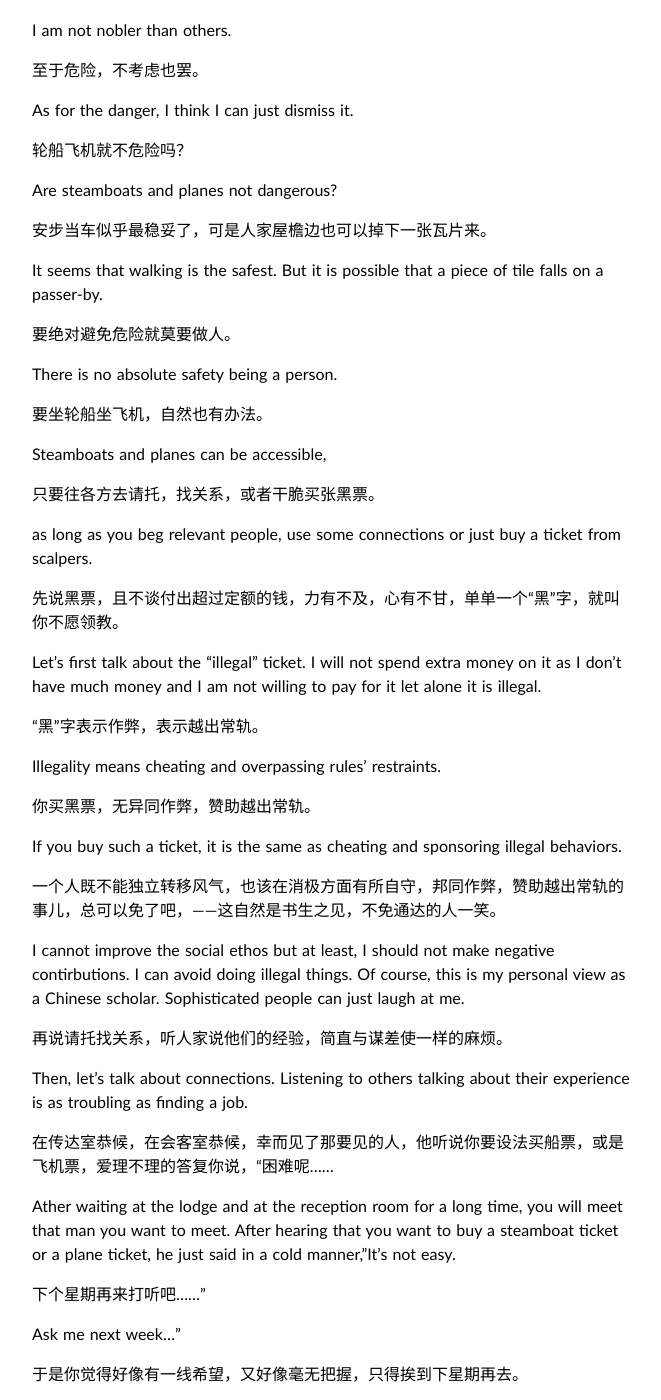
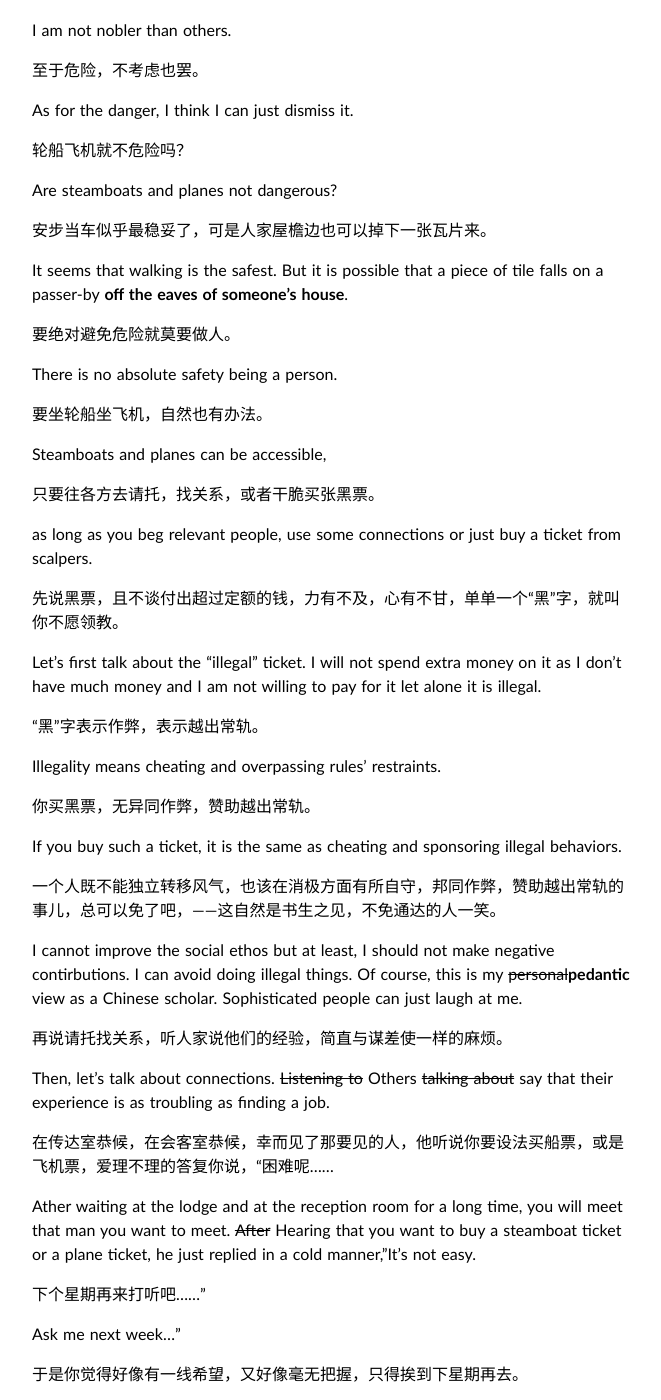
Before and after one commit to xlhhai/xlhhai.github.io, a Jekyll site: the page built from _posts/2016-11-23-I-took-a-wooden-boat.md, in a window 1280 px wide and 1400 px high, scrolled down 1019 px. Shown: the whole window, without its empty margins (308-969 px from the left). Built offline with Jekyll 4.4.1, drawn with Linux system fonts in a browser that asks for light colours; some web fonts are replaced; comment, search, counter and statistics services are not loaded; some of the changed text lies outside the part shown.

Commit message:
Made Improvements

```diff
--- a/_posts/2016-11-23-I-took-a-wooden-boat.md
+++ b/_posts/2016-11-23-I-took-a-wooden-boat.md
@@ -59,7 +59,7 @@ Are steamboats and planes not dangerous?
 
 安步当车似乎最稳妥了，可是人家屋檐边也可以掉下一张瓦片来。
 
-It seems that walking is the safest. But it is possible that a piece of tile falls on a passer-by.
+It seems that walking is the safest. But it is possible that a piece of tile falls on a passer-by **off the eaves of someone's house**.
 
 要绝对避免危险就莫要做人。
 
@@ -87,15 +87,15 @@ If you buy such a ticket, it is the same as cheating and sponsoring illegal beha
 
 一个人既不能独立转移风气，也该在消极方面有所自守，邦同作弊，赞助越出常轨的事儿，总可以免了吧，——这自然是书生之见，不免通达的人一笑。
 
-I cannot improve the social ethos but at least, I should not make negative contirbutions. I can avoid doing illegal things. Of course, this is my personal view as a Chinese scholar.  Sophisticated people can just laugh at me.
+I cannot improve the social ethos but at least, I should not make negative contirbutions. I can avoid doing illegal things. Of course, this is my <del>personal</del>**pedantic** view as a Chinese scholar.  Sophisticated people can just laugh at me.
 
 再说请托找关系，听人家说他们的经验，简直与谋差使一样的麻烦。
 
-Then, let's talk about connections. Listening to others talking about their experience is as troubling as finding a job.
+Then, let's talk about connections. <del>Listening to</del> Others <del>talking about</del> say that their experience is as troubling as finding a job.
 
 在传达室恭候，在会客室恭候，幸而见了那要见的人，他听说你要设法买船票，或是飞机票，爱理不理的答复你说，“困难呢……
 
-Ather waiting at the lodge and at the reception room for a long time, you will meet that man you want to meet. After hearing that you want to buy a steamboat ticket or a plane ticket, he just said in a cold manner,"It's not easy.
+Ather waiting at the lodge and at the reception room for a long time, you will meet that man you want to meet. <del>After</del> Hearing that you want to buy a steamboat ticket or a plane ticket, he just replied in a cold manner,"It's not easy.
 
 下个星期再来打听吧……”
 
```
Also changed, not shown: other parts of _posts/2016-11-23-I-took-a-wooden-boat.md (+11 -12 lines).
